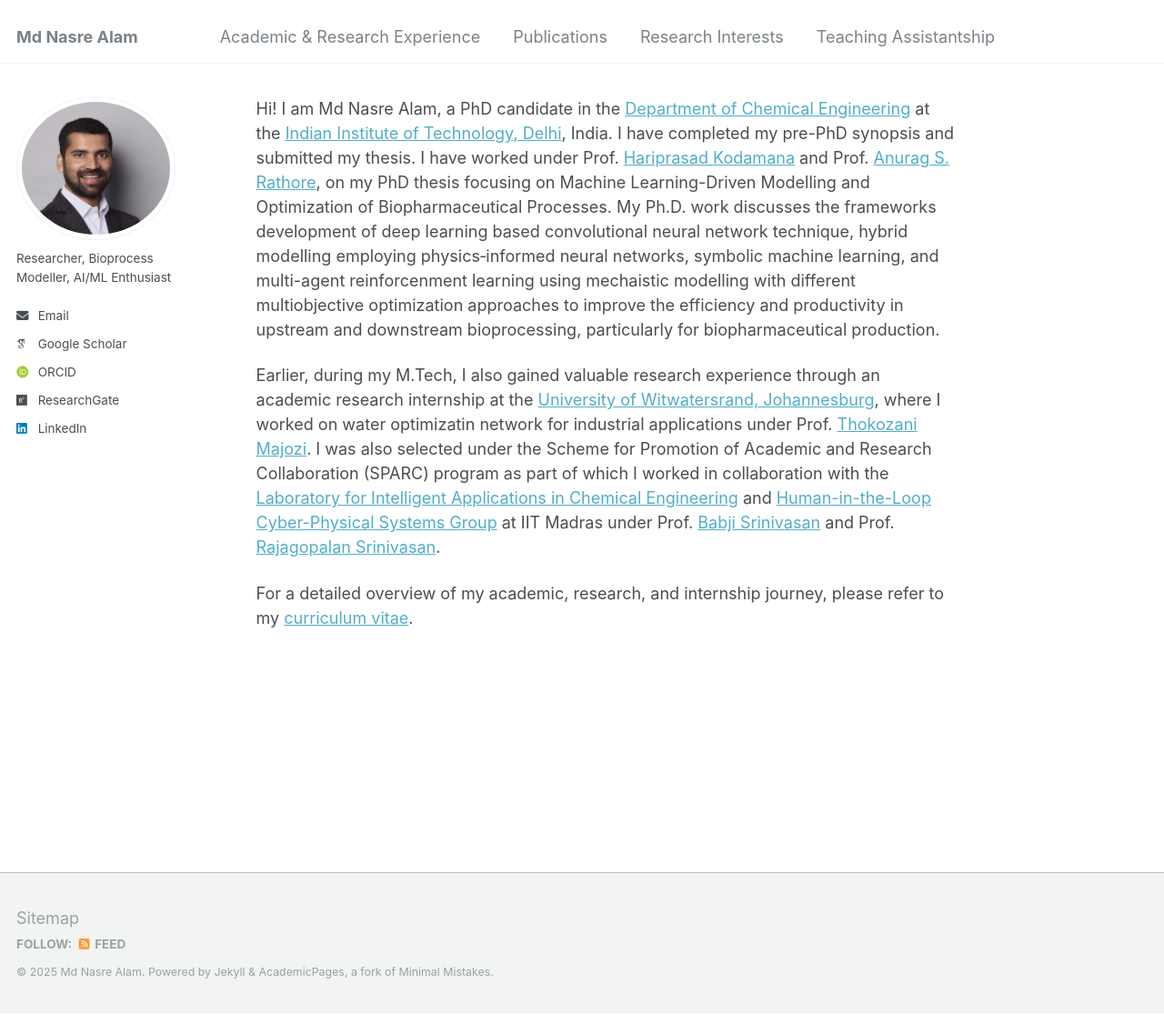
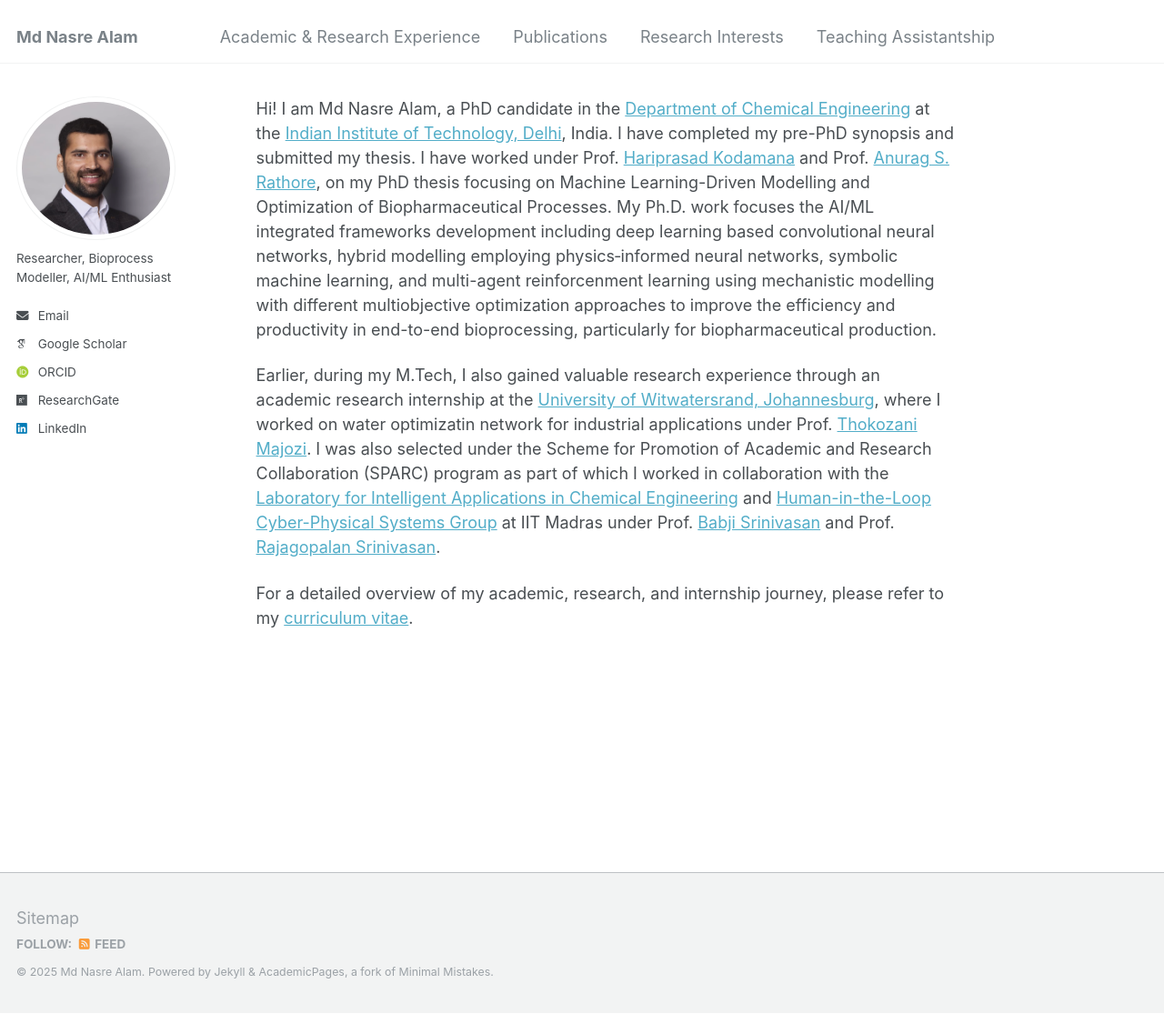
Before and after one commit to mdnasreiit/mdnasreiit.github.io, a Jekyll site: the page built from _pages/about.md, in a window 1280 px wide and 1115 px high. Shown: the whole window at 91% size. Built offline with Jekyll 4.4.1, drawn with Linux system fonts in a browser that asks for light colours; some web fonts are replaced.

Commit message:
Update about.md

```diff
--- a/_pages/about.md
+++ b/_pages/about.md
@@ -7,7 +7,7 @@ redirect_from:
   - /about.html
 ---
 
-Hi! I am Md Nasre Alam, a PhD candidate in the [Department of Chemical Engineering](https://chemical.iitd.ac.in/) at the [Indian Institute of Technology, Delhi](https://home.iitd.ac.in/), India. I have completed my pre-PhD synopsis and submitted my thesis. I have worked under Prof. [Hariprasad Kodamana](https://web.iitd.ac.in/~kodamana/index.html) and Prof. [Anurag S. Rathore](https://www.biotechcmz.com/), on my PhD thesis focusing on Machine Learning-Driven Modelling and Optimization of Biopharmaceutical Processes. My Ph.D. work discusses the frameworks development of deep learning based convolutional neural network technique, hybrid modelling employing physics‐informed neural networks, symbolic machine learning, and multi-agent reinforcenment learning using mechaistic modelling with different multiobjective optimization approaches to improve the efficiency and productivity in upstream and downstream bioprocessing, particularly for biopharmaceutical production.
+Hi! I am Md Nasre Alam, a PhD candidate in the [Department of Chemical Engineering](https://chemical.iitd.ac.in/) at the [Indian Institute of Technology, Delhi](https://home.iitd.ac.in/), India. I have completed my pre-PhD synopsis and submitted my thesis. I have worked under Prof. [Hariprasad Kodamana](https://web.iitd.ac.in/~kodamana/index.html) and Prof. [Anurag S. Rathore](https://www.biotechcmz.com/), on my PhD thesis focusing on Machine Learning-Driven Modelling and Optimization of Biopharmaceutical Processes. My Ph.D. work focuses the AI/ML integrated frameworks development including deep learning based convolutional neural networks, hybrid modelling employing physics‐informed neural networks, symbolic machine learning, and multi-agent reinforcenment learning using mechanistic modelling with different multiobjective optimization approaches to improve the efficiency and productivity in end-to-end bioprocessing, particularly for biopharmaceutical production.
 
 Earlier, during my M.Tech, I also gained valuable research experience through an academic research internship at the [University of Witwatersrand, Johannesburg](https://www.wits.ac.za/), where I worked on water optimizatin network for industrial applications under Prof. [Thokozani Majozi](https://www.wits.ac.za/about-wits/office-of-the-vice-chancellor/faculty-deans/thokozani-majozi/). I was also selected under the Scheme for Promotion of Academic and Research Collaboration (SPARC) program as part of which I worked in collaboration with the [Laboratory for Intelligent Applications in Chemical Engineering](https://home.iitm.ac.in/raj/) and [Human-in-the-Loop Cyber-Physical Systems Group](https://home.iitm.ac.in/babji.srinivasan/index.html) at IIT Madras under Prof. [Babji Srinivasan](https://home.iitm.ac.in/babji.srinivasan/index.html) and Prof. [Rajagopalan Srinivasan](https://home.iitm.ac.in/raj/index.html).
 
```
